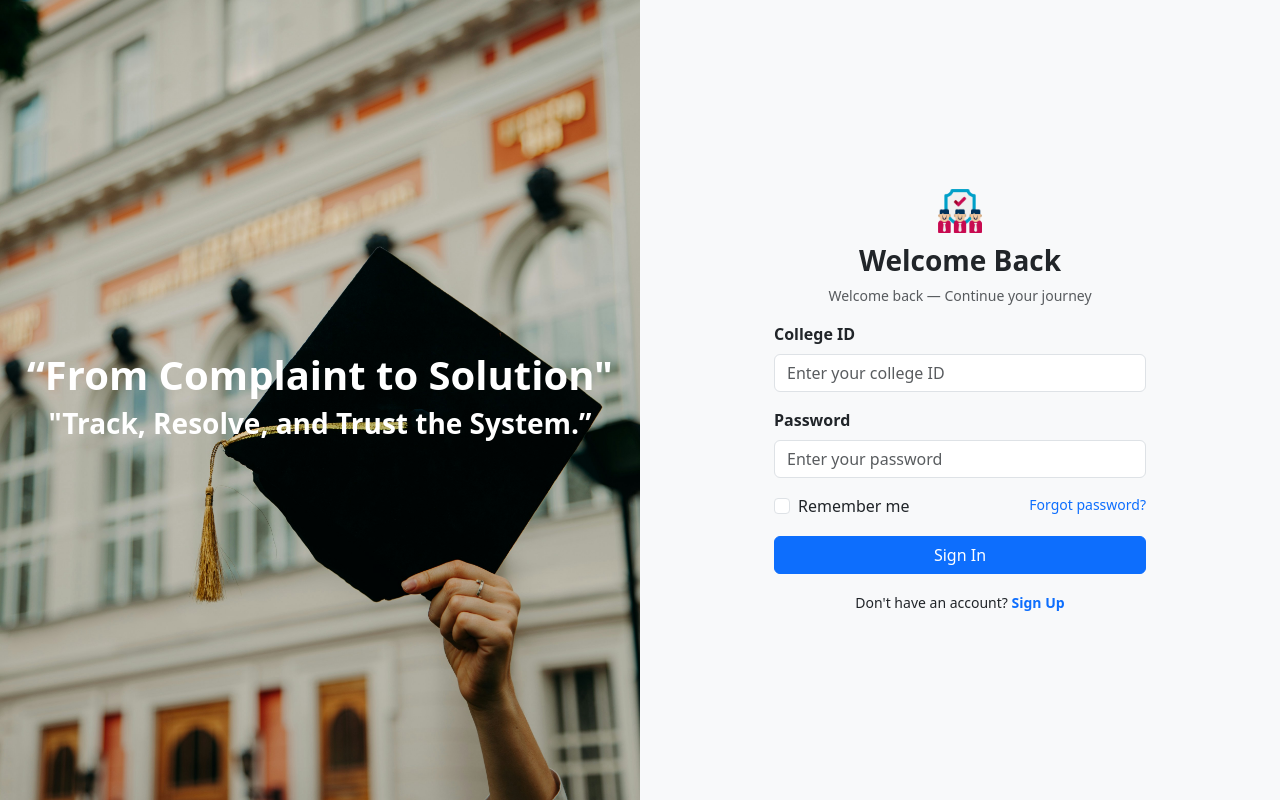
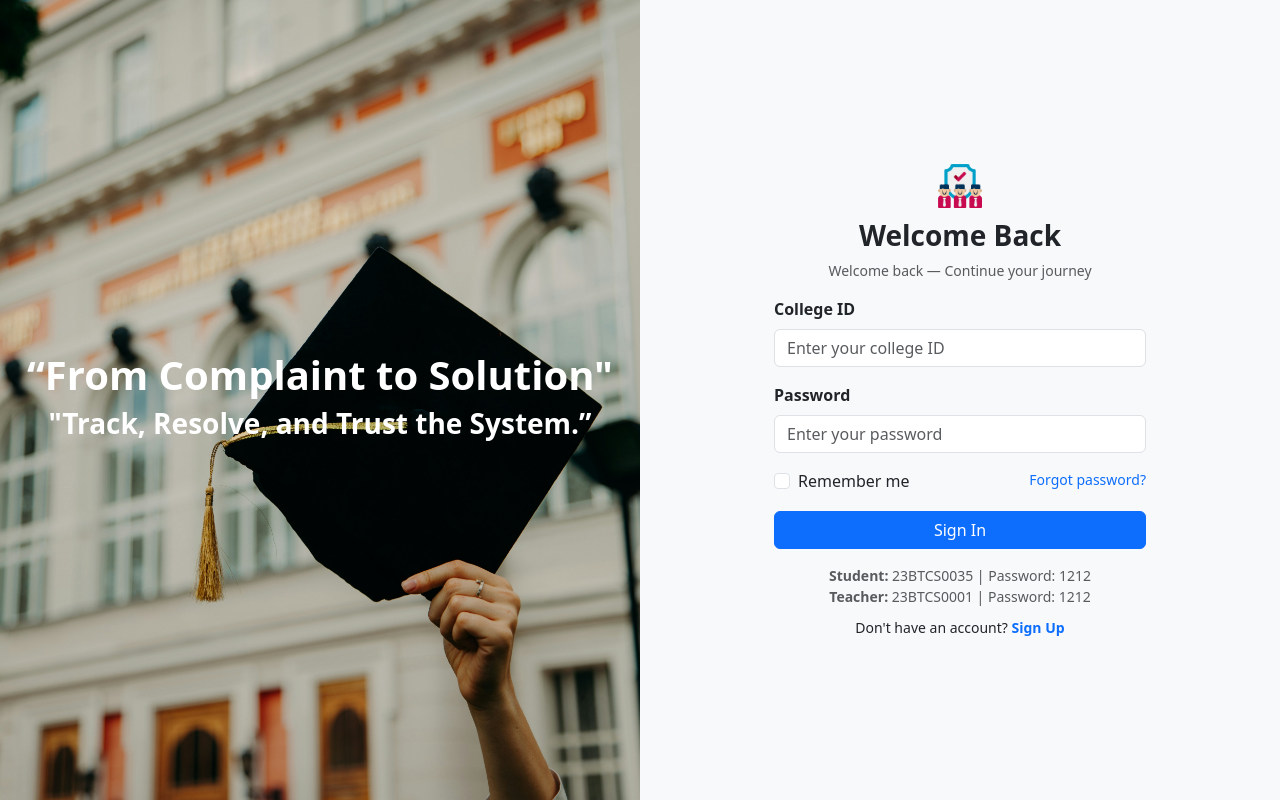
Before and after one commit to AhmadAbdullah001/Smart-Complaint-Management-System, a React (Create React App) app in the folder frontend/: page /auth in a window 1280 px wide. Built offline with nearby package versions, Linux system fonts and the light colour scheme.

Commit message:
Added test Credentials

```diff
--- a/frontend/src/components/GettingIN/Auth.js
+++ b/frontend/src/components/GettingIN/Auth.js
@@ -196,8 +196,21 @@ function AuthPage() {
           </form>
 
           <div className="text-center mt-3">
+            {!isSignUp && (
+  <div className="small text-muted mb-2">
+    <div>
+      <b>Student:</b> 23BTCS0035 | Password: 1212
+    </div>
+    <div>
+      <b>Teacher:</b> 23BTCS0001 | Password: 1212
+    </div>
+  </div>
+)}
+
   <small>
-              {isSignUp ? "Already have an account?" : "Don't have an account?"}{" "}
+    {isSignUp
+      ? "Already have an account?"
+      : "Don't have an account?"}{" "}
     <span
       className="text-primary fw-bold"
       style={{ cursor: "pointer" }}
```
Lines whose indentation alone changed are shown as unchanged.
